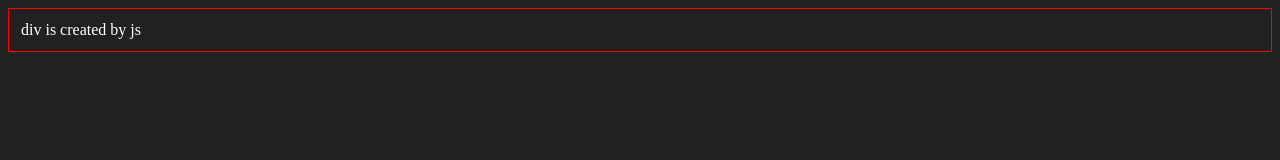
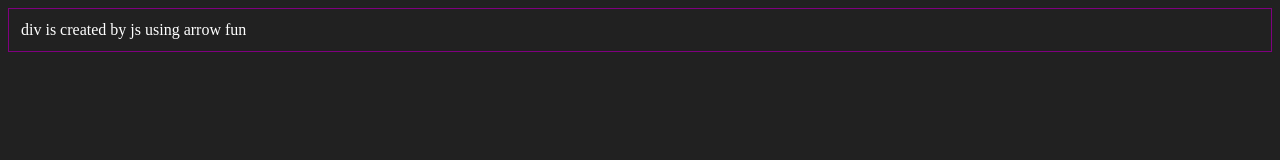
Before and after one commit to wasim-momin/Learning-JS, a plain HTML site: page 06_dom/03_three.html in a window 1280 px wide. Drawn offline with Linux system fonts and the light colour scheme.

Commit message:
DOM : using function

```diff
--- a/06_dom/03_three.html
+++ b/06_dom/03_three.html
@@ -11,18 +11,48 @@
 </body>
 <script>
     const div = document.createElement("div")
-    div.className="abs"
-    div.id= Math.floor(Math.random()*10+1)
+    // div.className="abs"
+    // div.id= Math.floor(Math.random()*10+1)
+
+    // div.style.padding ="12px"
+    // div.style.border="1px solid red"
+    // //div.innerText = "div created by js"
+    // // text aise bhi likh sakhte hai below waha profecssional use karte hai
+    // const addText = document.createTextNode("div is created by js")
+    // div.appendChild(addText)
+
+    // document.body.appendChild(div)
+    // console.log(div);
+
+    // function createDiv(divText){
+
+    //     div.className="abs"
+    //     div.id= Math.floor(Math.random()*10+1)
+
+    // div.style.padding ="12px"
+    // div.style.border="1px solid red"
+    // //div.innerText = "div created by js"
+    // // text aise bhi likh sakhte hai below waha profecssional use karte hai
+    // const addText = document.createTextNode("div is created by js")
+    // div.appendChild(addText)
+
+    // document.body.appendChild(div)
+    // }
+    // console.log(createDiv());
+    const arrwFun = (divText, boderColor)=>{
+
+        div.className="abs"
+        div.id= Math.floor(Math.random()*10+1)
 
     div.style.padding ="12px"
-    div.style.border="1px solid red"
+    div.style.border=`1px solid ${boderColor}`
     //div.innerText = "div created by js"
     // text aise bhi likh sakhte hai below waha profecssional use karte hai
-    const addText = document.createTextNode("div is created by js")
+    const addText = document.createTextNode(divText)
     div.appendChild(addText)
 
     document.body.appendChild(div)
-    console.log(div);
-
+    }
+    console.log(arrwFun('div is created by js using arrow fun', 'purple'));
 </script>
 </html>
```
